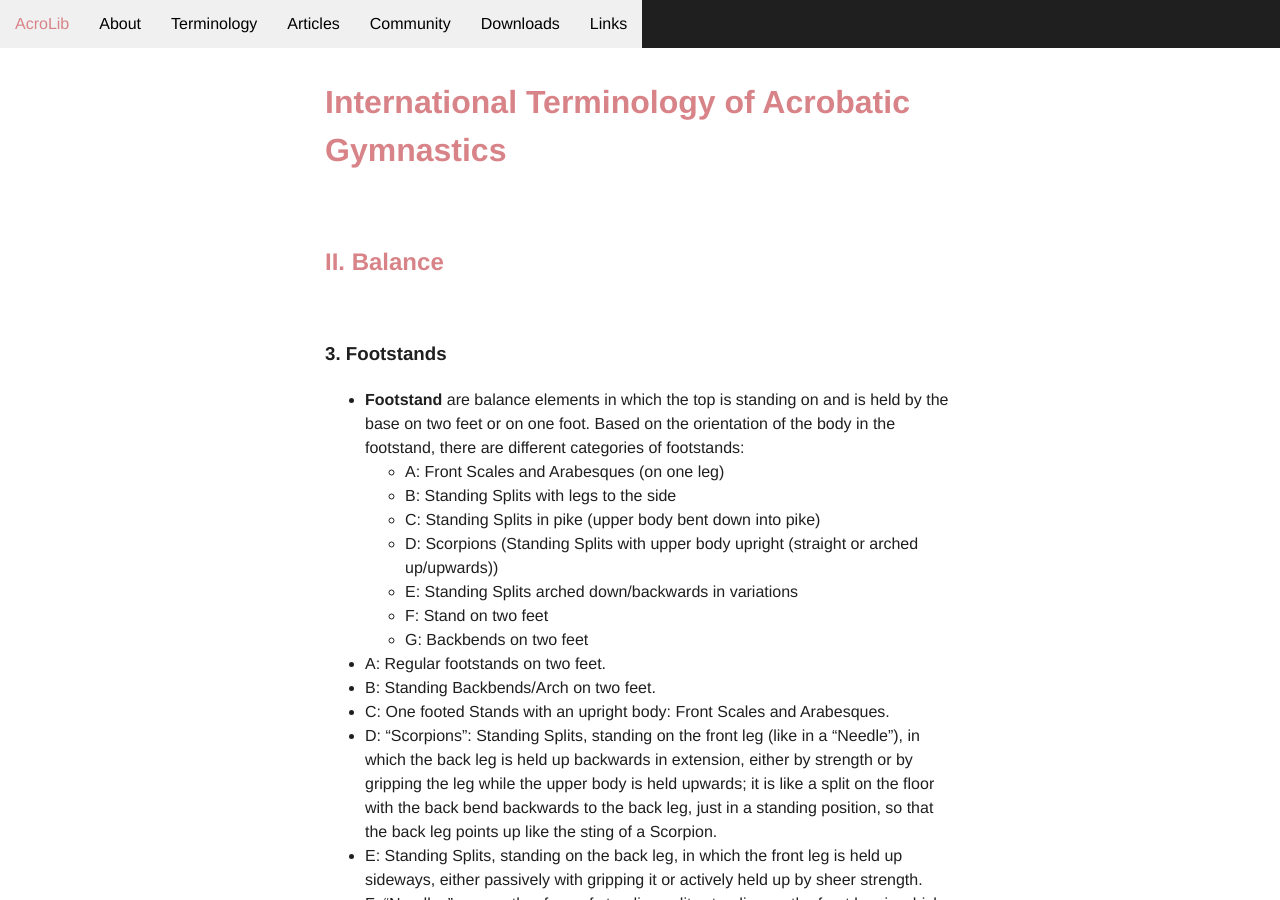
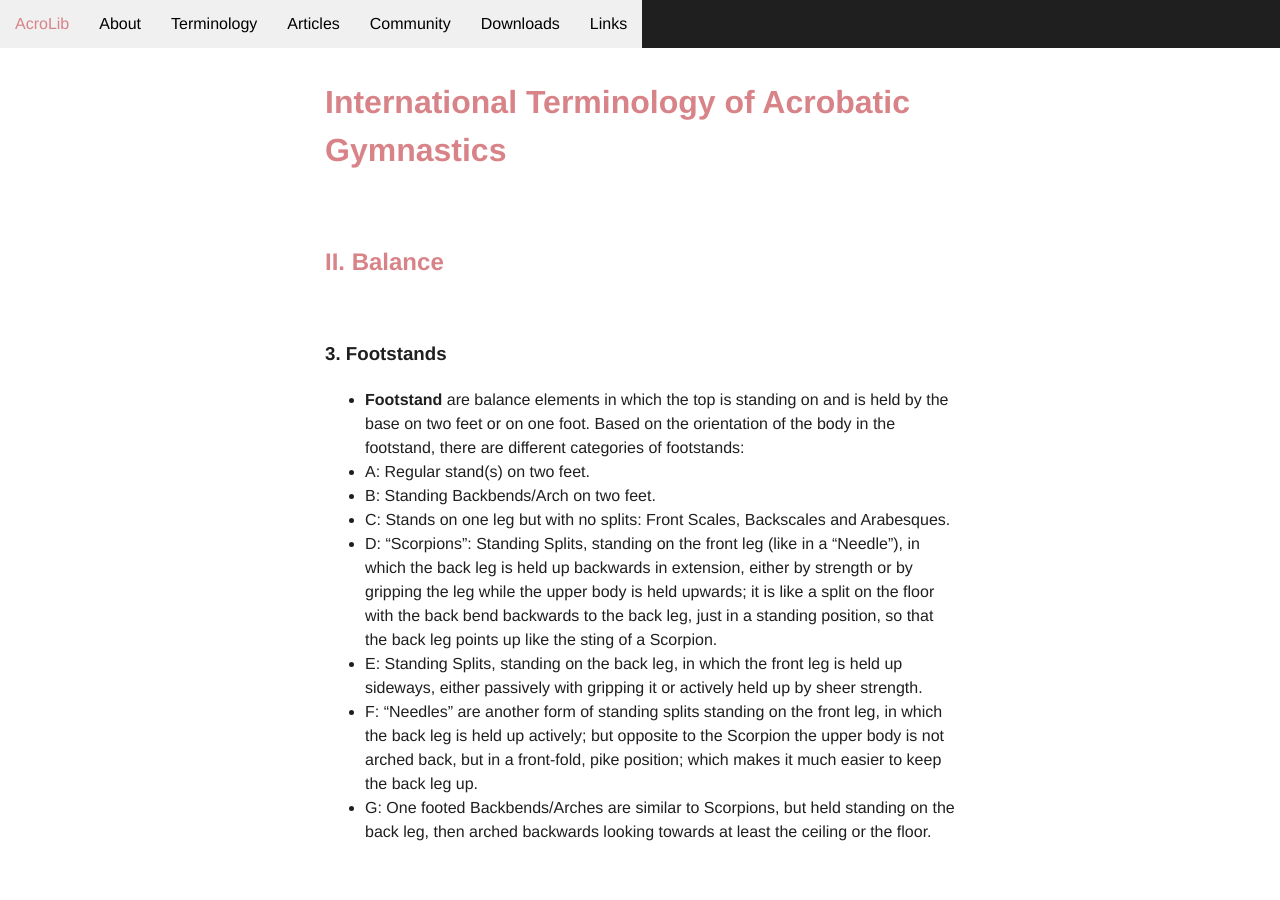
Before and after one commit to floshin/acrolib, a Jekyll site: the page built from terminology/footstands.md, in a window 1280 px wide and 900 px high. Built offline with Jekyll 4.4.1, drawn with Linux system fonts in a browser that asks for light colours; our own code applies the rules of GitHub Pages for plain Markdown files.

Commit message:
Update footstands.md

```diff
--- a/terminology/footstands.md
+++ b/terminology/footstands.md
@@ -5,16 +5,9 @@
 ### 3. Footstands
 
 * **Footstand** are balance elements in which the top is standing on and is held by the base on two feet or on one foot. Based on the orientation of the body in the footstand, there are different categories of footstands:
-  * A: Front Scales and Arabesques (on one leg)
-  * B: Standing Splits with legs to the side
-  * C: Standing Splits in pike (upper body bent down into pike)
-  * D: Scorpions (Standing Splits with upper body upright (straight or arched up/upwards))
-  * E: Standing Splits arched down/backwards in variations
-  * F: Stand on two feet
-  * G: Backbends on two feet
-* A: Regular footstands on two feet.
+* A: Regular stand(s) on two feet.
 * B: Standing Backbends/Arch on two feet.
-* C: One footed Stands with an upright body: Front Scales and Arabesques.
+* C: Stands on one leg but with no splits: Front Scales, Backscales and Arabesques.
 * D: "Scorpions": Standing Splits, standing on the front leg (like in a "Needle"), in which the back leg is held up backwards in extension, either by strength or by gripping the leg while the upper body is held upwards; it is like a split on the floor with the back bend backwards to the back leg, just in a standing position, so that the back leg points up like the sting of a Scorpion.
 * E: Standing Splits, standing on the back leg, in which the front leg is held up sideways, either passively with gripping it or actively held up by sheer strength.
 * F: "Needles" are another form of standing splits standing on the front leg, in which the back leg is held up actively; but opposite to the Scorpion the upper body is not arched back, but in a front-fold, pike position; which makes it much easier to keep the back leg up.
```
